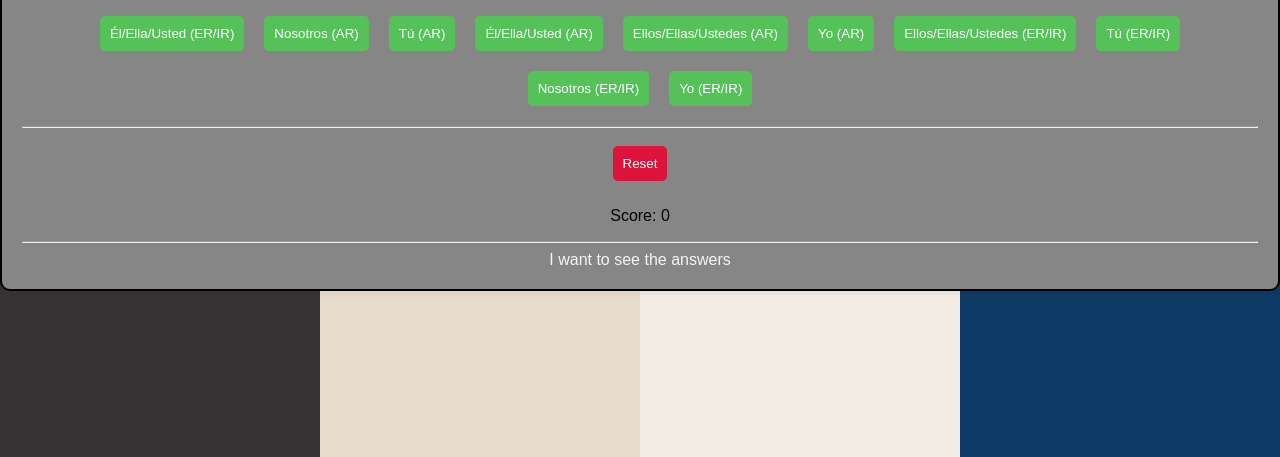
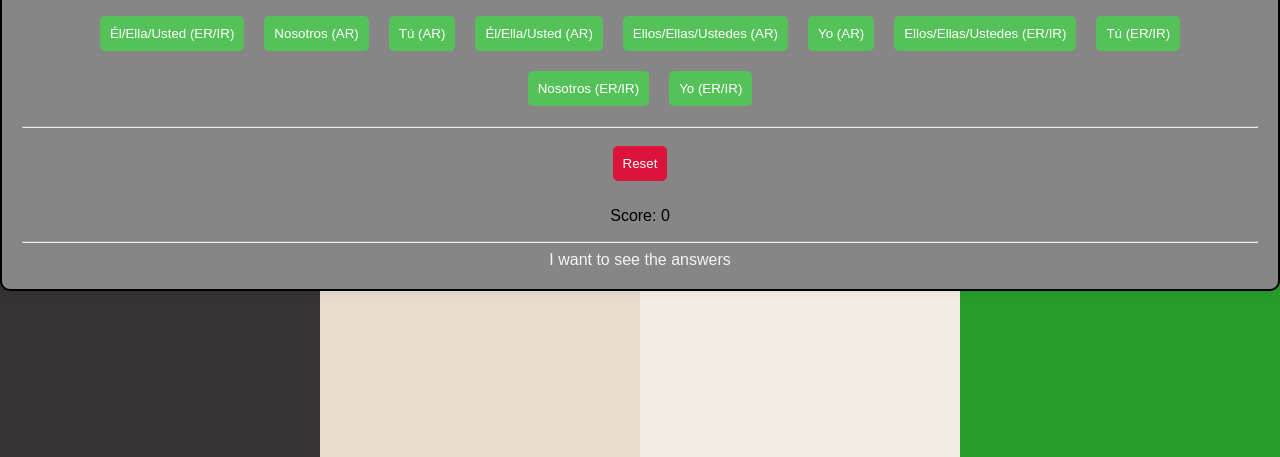
Before and after one commit to sandman9700/imperfectoQuiz, a plain HTML site: page docs/index.html in a window 1280 px wide. Shown: the part 343-800 px from the top of the page. Drawn offline with Linux system fonts and the light colour scheme.

Commit message:
Update spanish.css

```diff
--- a/docs/spanish.css
+++ b/docs/spanish.css
@@ -2,7 +2,7 @@
     --color-1: #373234;
     --color-2: #e8dccc;
     --color-3: #f3ece4;
-    --color-4: #0e3a66;
+    --color-4: #279c2b;
   }
 
   body {
```
